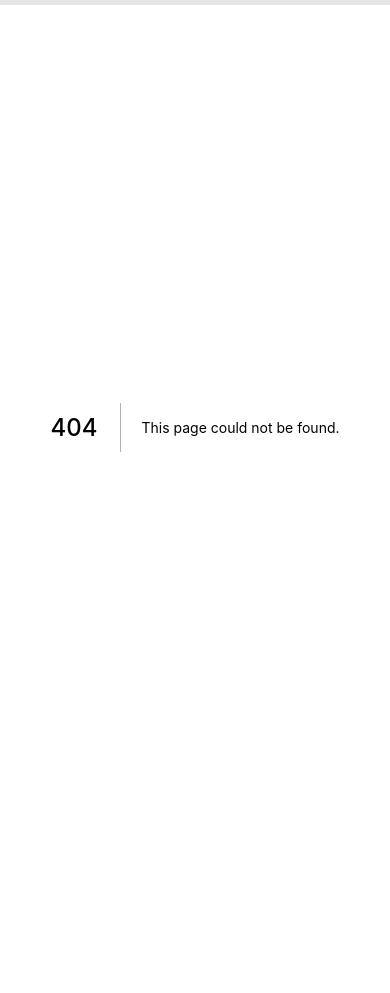
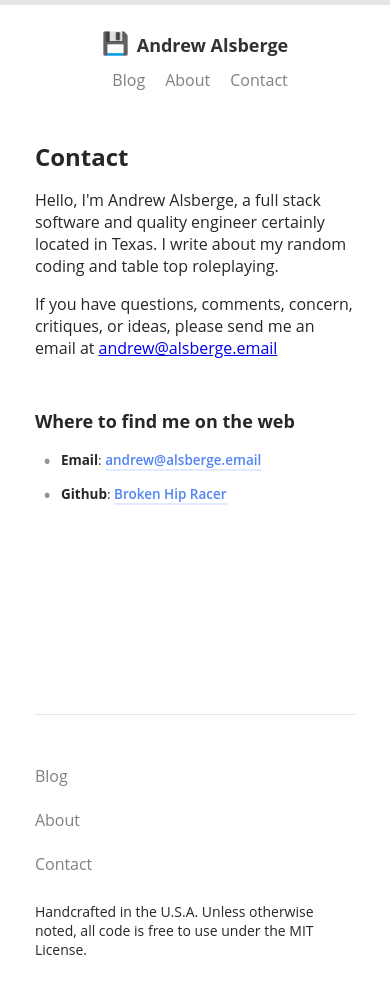
Before and after one commit to BrokenHipRacer/TheDarkTowerUI, a Next.js app in the folder frontend/website/: page /contact in a window 390 px wide. Before the commit this address had no page. Before the commit the page ends 849 px from the top, so only its background shows below. Built offline with nearby package versions, Linux system fonts and the light colour scheme.

Commit message:
Starter: Started the coding-blog course
- contact page

```diff
--- a/frontend/website/pages/_app.js
+++ b/frontend/website/pages/_app.js
@@ -9,6 +9,7 @@ import "../styles/components/footer.css"
 import "../styles/pages/homepage.css"
 import "../styles/pages/blog-posts.css"
 import "../styles/pages/post.css"
+import "../styles/pages/contact.css"
 
 // external import
 import "../styles/prismjs.css"
--- /dev/null
+++ b/frontend/website/pages/contact.js
@@ -0,0 +1,29 @@
+import { Component } from "react"
+
+import Header from "../components/header"
+import Footer from "../components/footer"
+
+export default class extends Component {
+    render () {
+        return (
+            <div className="layout-wrapper">
+                <Header />
+                <div className="contact-container">
+                    <div className="contact-section">
+                        <h1>Contact</h1>
+                        <p>Hello, I'm Andrew Alsberge, a full stack software and quality engineer certainly located in Texas. I write about my random coding and table top roleplaying.</p>
+                        <p>If you have questions, comments, concern, critiques, or ideas, please send me an email at <a href = "mailto: andrew@alsberge.email">andrew@alsberge.email</a></p>
+                    </div>
+                    <div className="contact-section">
+                        <h2>Where to find me on the web</h2>
+                        <ul>
+                            <li><strong>Email</strong>: <a href = "mailto: andrew@alsberge.email">andrew@alsberge.email</a></li>
+                            <li><strong>Github</strong>: <a href="https://github.com/BrokenHipRacer">Broken Hip Racer</a></li>
+                        </ul>
+                    </div>
+                </div>
+                <Footer />
+            </div>
+        )
+    }
+}
--- /dev/null
+++ b/frontend/website/styles/pages/contact.css
@@ -0,0 +1,93 @@
+.contact-container {
+    min-height: calc(100vh - (85px + 225px));
+    margin-top: 80px;
+    margin-bottom: 40px;
+}
+
+.contact-section {
+    margin-bottom: 80px;
+}
+
+.contact-section:last-child {
+    margin-bottom: 0px;
+}
+
+.contact-section h1 {
+    font-size: 32px;
+}
+
+.contact-section h2 {
+    font-size: 26px;
+}
+
+.contact-section p {
+    margin-bottom: 25px;
+    font-size: 18px;
+    line-height: 26px;
+}
+
+.contact-section ul {
+    padding: 0;
+    font-size: 18px;
+}
+
+.contact-section ul li {
+    padding-left: 24px;
+    margin-left: 24px;
+    position: relative;
+    list-style-type: none;
+    margin-bottom: 10px;
+    line-height: 24px;
+}
+
+.contact-section ul li:before {
+    content: "\2022 ";
+    position: absolute;
+    left: 0;
+    color: #929292;
+    font-size: 22px;
+    line-height: 1.1;
+}
+
+.contact-section ul li a {
+    color: #5183f5;
+    text-decoration: none;
+    font-weight: 600;
+    border-bottom: 2px solid #e2eafd;
+}
+
+.contact-section ul li a:hover {
+    color: #2161f2;
+    background: #f0f4fe;
+    border-bottom: 2px solid #2161f2;
+}
+
+@media only screen and (max-width: 600px) and (min-width: 0px) {
+    .contact-section {
+        margin-bottom: 50px;
+    }
+
+    .contact-section h1 {
+        font-size: 24px;
+    }
+
+    .contact-section h2 {
+        font-size: 18px;
+    }
+
+    .contact-section p {
+        margin-bottom: 15px;
+        font-size: 16px;
+        line-height: 22px;
+    }
+
+    .contact-section ul {
+        font-size: 13.5px;
+    }
+
+    .contact-section ul li {
+        padding-left: 18px;
+        margin-left: 8px;
+        margin-bottom: 10px;
+    }
+}
```
